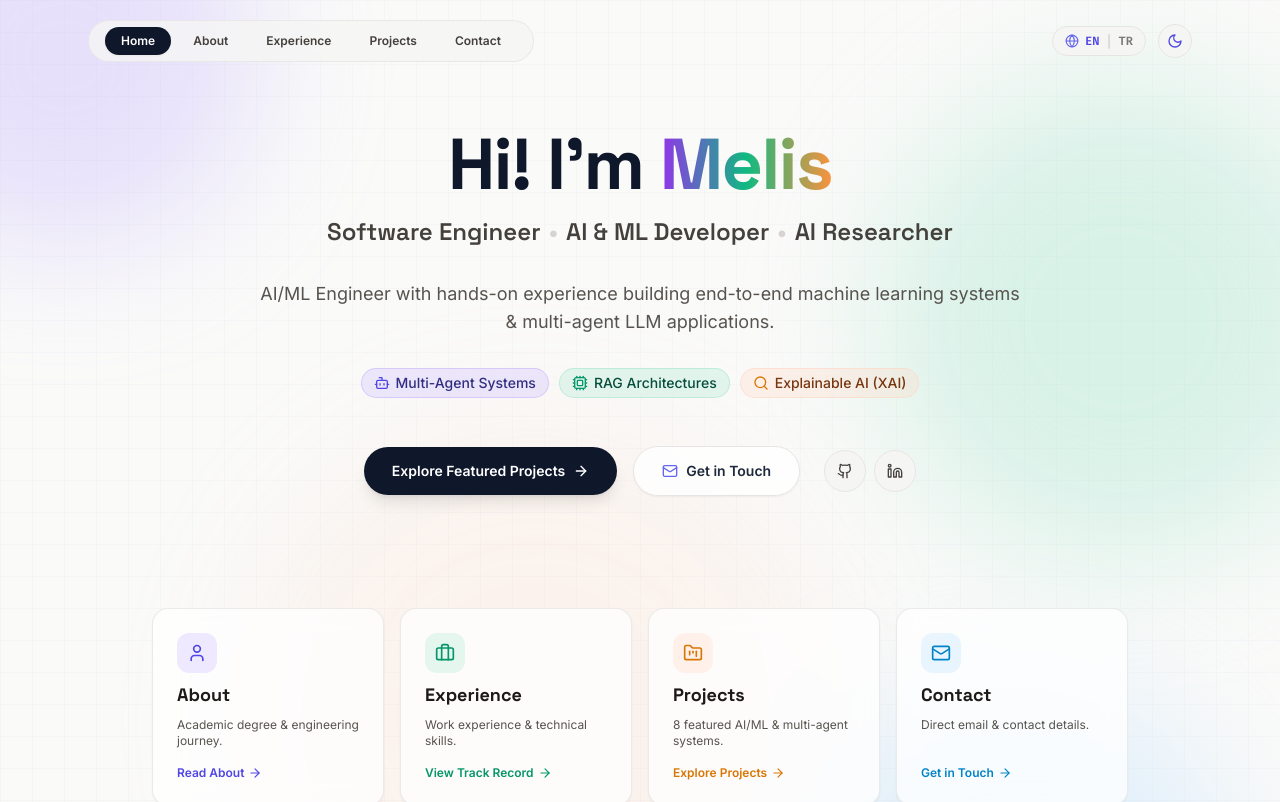
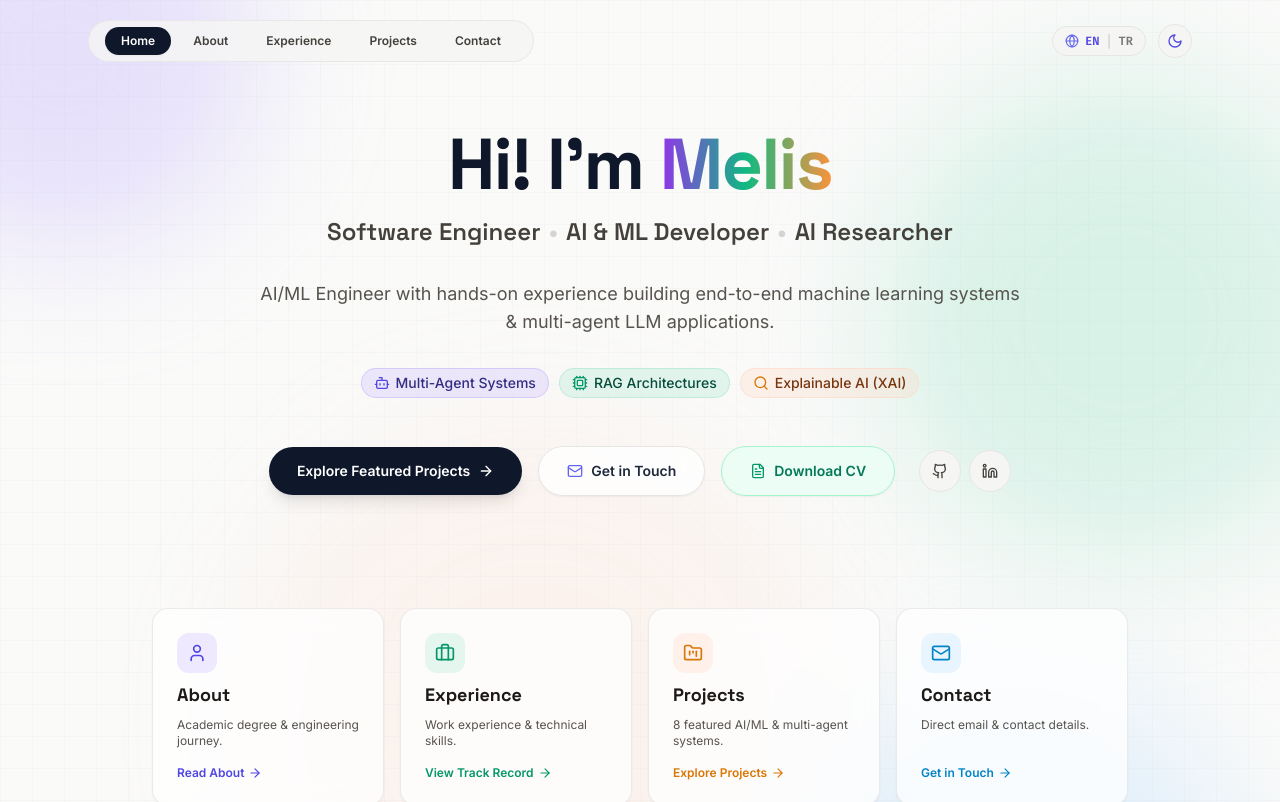
Before and after one commit to meliscann/portfolio-meliscan, a Next.js app: page / in a window 1280 px wide. Shown: the top 802 px of the page. Built offline with nearby package versions, Linux system fonts and the light colour scheme.

Commit message:
feat: add Download CV pill button to home hero section

```diff
--- a/content/i18n.ts
+++ b/content/i18n.ts
@@ -11,6 +11,7 @@ export interface I18nDictionary {
     greeting: string;
     ctaProjects: string;
     ctaContact: string;
+    downloadCv: string;
   };
   about: {
     sectionTitle: string;
@@ -81,6 +82,7 @@ export const dictionaries: { en: I18nDictionary; tr: I18nDictionary } = {
       greeting: "Hi! I'm",
       ctaProjects: "Explore Featured Projects",
       ctaContact: "Get in Touch",
+      downloadCv: "Download CV",
     },
     about: {
       sectionTitle: "About Me",
@@ -149,6 +151,7 @@ export const dictionaries: { en: I18nDictionary; tr: I18nDictionary } = {
       greeting: "Merhaba, Ben",
       ctaProjects: "Projelerimi Keşfet",
       ctaContact: "İletişime Geç",
+      downloadCv: "CV İndir",
     },
     about: {
       sectionTitle: "Hakkımda",
--- a/src/components/sections/HeroSection.tsx
+++ b/src/components/sections/HeroSection.tsx
@@ -5,7 +5,7 @@ import { motion } from "framer-motion";
 import { profileData } from "@/../content/profile";
 import { useLanguage } from "@/components/context/LanguageContext";
 import { Badge } from "@/components/ui/Badge";
-import { ArrowRight, Github, Linkedin, Mail, Cpu, Bot, Search } from "lucide-react";
+import { ArrowRight, Github, Linkedin, Mail, Cpu, Bot, Search, FileText } from "lucide-react";
 
 export const HeroSection: React.FC = () => {
   const { language, t } = useLanguage();
@@ -91,6 +91,17 @@ export const HeroSection: React.FC = () => {
             <span>{t.hero.ctaContact}</span>
           </a>
 
+          <a
+            href="/cv.pdf"
+            target="_blank"
+            rel="noopener noreferrer"
+            download="Melis_Can_CV.pdf"
+            className="w-full sm:w-auto inline-flex items-center justify-center gap-2 px-7 py-3.5 rounded-full bg-emerald-50 dark:bg-slate-800/80 hover:bg-emerald-100 dark:hover:bg-slate-800 text-emerald-700 dark:text-pastel-mint border border-emerald-200 dark:border-slate-700 font-semibold text-sm shadow-sm backdrop-blur-md transition-all duration-300"
+          >
+            <FileText className="w-4 h-4 text-emerald-600 dark:text-pastel-mint" />
+            <span>{t.hero.downloadCv}</span>
+          </a>
+
           {/* Social Quick Buttons */}
           <div className="flex items-center gap-2 pt-2 sm:pt-0 sm:ml-2">
             <a
```
